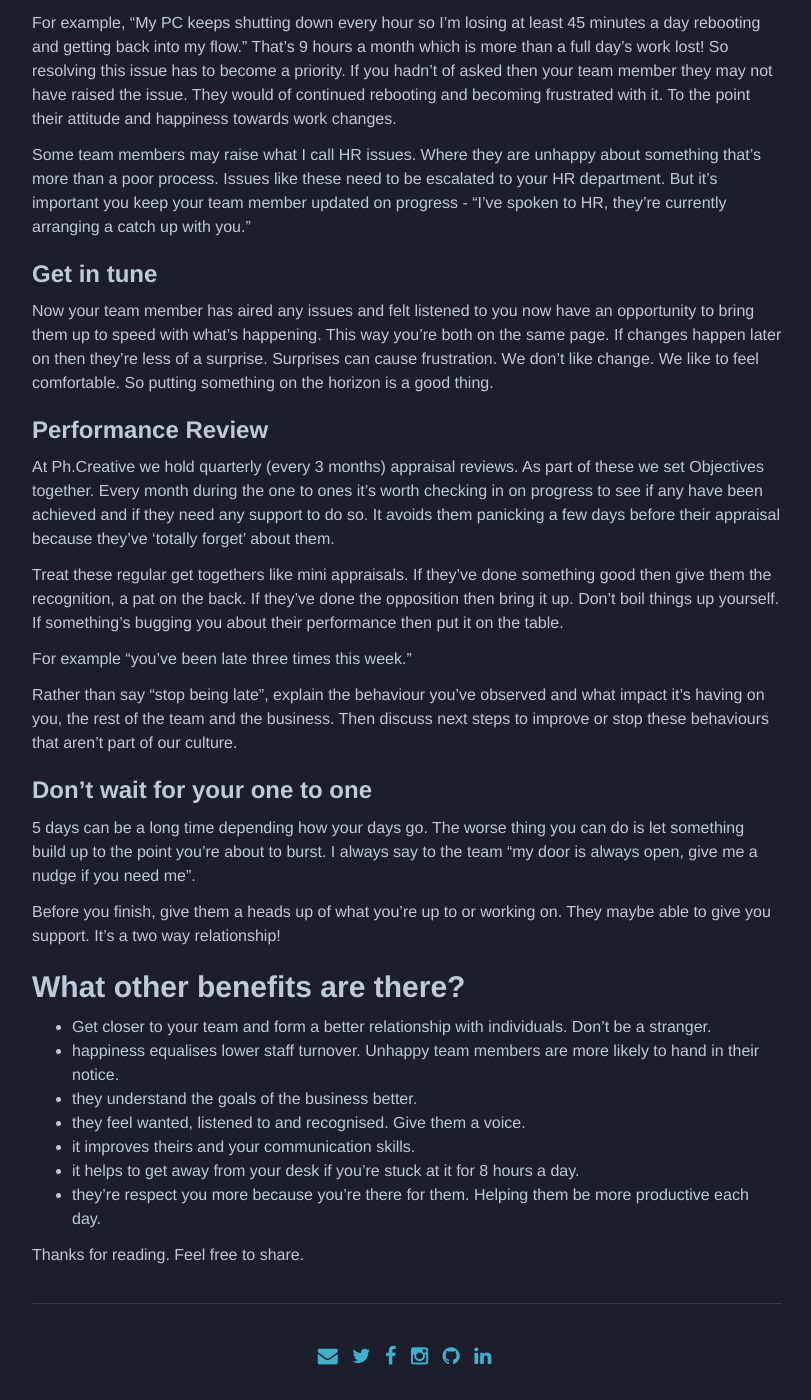
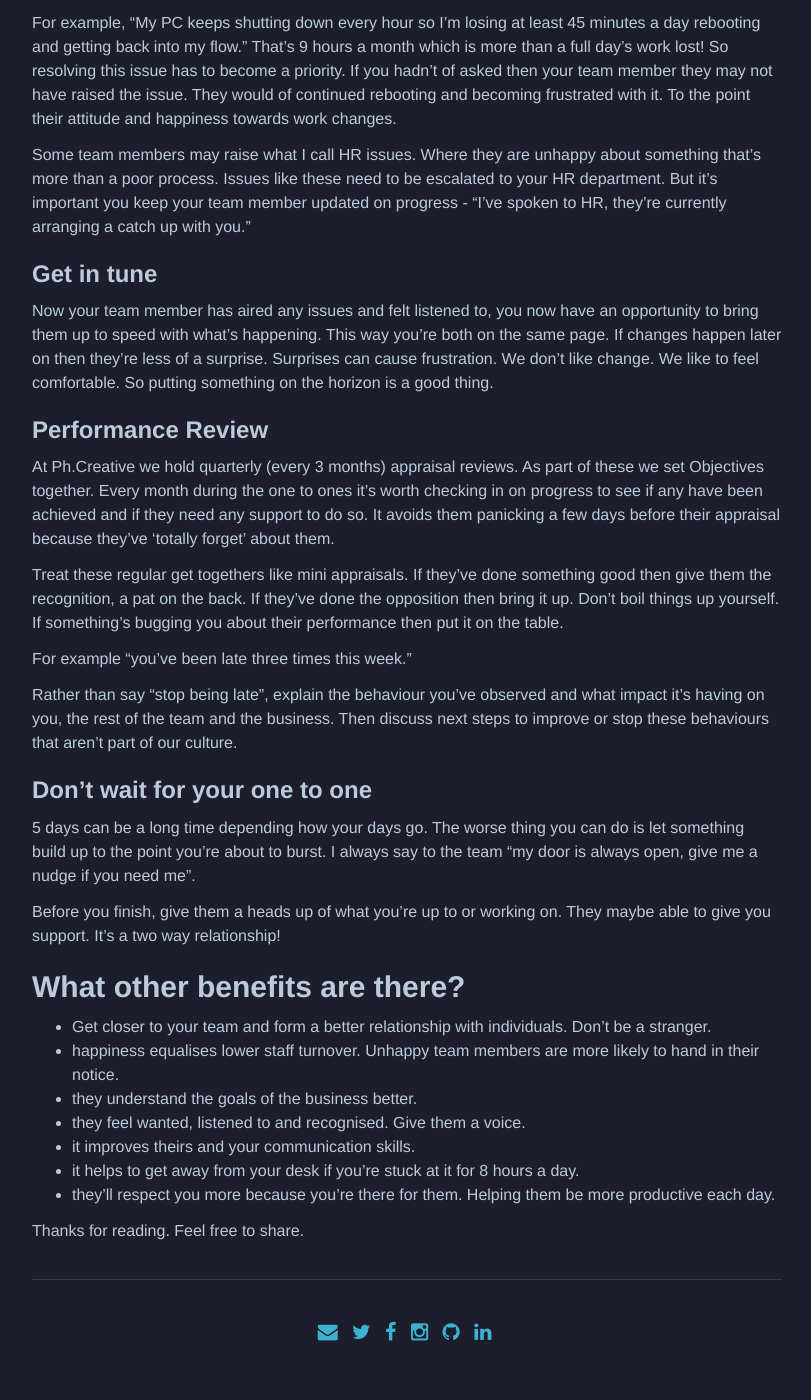
Before and after one commit to iamjimtaylor/iamjimtaylor, a Jekyll site: the page built from _posts/2016-03-30-weekly-one-to-one-meetings.md, in a window 1280 px wide and 1400 px high, scrolled down 1346 px. Shown: the whole window, without its empty margins (233-1044 px from the left). Built offline with Jekyll 4.4.1, drawn with Linux system fonts in a browser that asks for light colours; after the commit the page ends 2722 px from its top, so only the background shows below that; some of the changed text lies outside the part shown.

```diff
--- a/_posts/2016-03-30-weekly-one-to-one-meetings.md
+++ b/_posts/2016-03-30-weekly-one-to-one-meetings.md
@@ -43,7 +43,7 @@ For example, "My PC keeps shutting down every hour so I'm losing at least 45 min
 Some team members may raise what I call HR issues. Where they are unhappy about something that's more than a poor process. Issues like these need to be escalated to your HR department. But it's important you keep your team member updated on progress - "I've spoken to HR, they're currently arranging a catch up with you."
 
 ### Get in tune
-Now your team member has aired any issues and felt listened to you now have an opportunity to bring them up to speed with what's happening. This way you're both on the same page. If changes happen later on then they're less of a surprise. Surprises can cause frustration. We don't like change. We like to feel comfortable. So putting something on the horizon is a good thing.
+Now your team member has aired any issues and felt listened to, you now have an opportunity to bring them up to speed with what's happening. This way you're both on the same page. If changes happen later on then they're less of a surprise. Surprises can cause frustration. We don't like change. We like to feel comfortable. So putting something on the horizon is a good thing.
 
 ### Performance Review
 At Ph.Creative we hold quarterly (every 3 months) appraisal reviews. As part of these we set Objectives together. Every month during the one to ones it's worth checking in on progress to see if any have been achieved and if they need any support to do so. It avoids them panicking a few days before their appraisal because they've 'totally forget' about them.
@@ -68,6 +68,6 @@ Before you finish, give them a heads up of what you're up to or working on. They
 - they feel wanted, listened to and recognised. Give them a voice.
 - it improves theirs and your communication skills.
 - it helps to get away from your desk if you're stuck at it for 8 hours a day.
-- they're respect you more because you're there for them. Helping them be more productive each day.
+- they'll respect you more because you're there for them. Helping them be more productive each day.
 
 Thanks for reading. Feel free to share.
```
Also changed, not shown: other parts of _posts/2016-03-30-weekly-one-to-one-meetings.md (+1 -1 lines).
